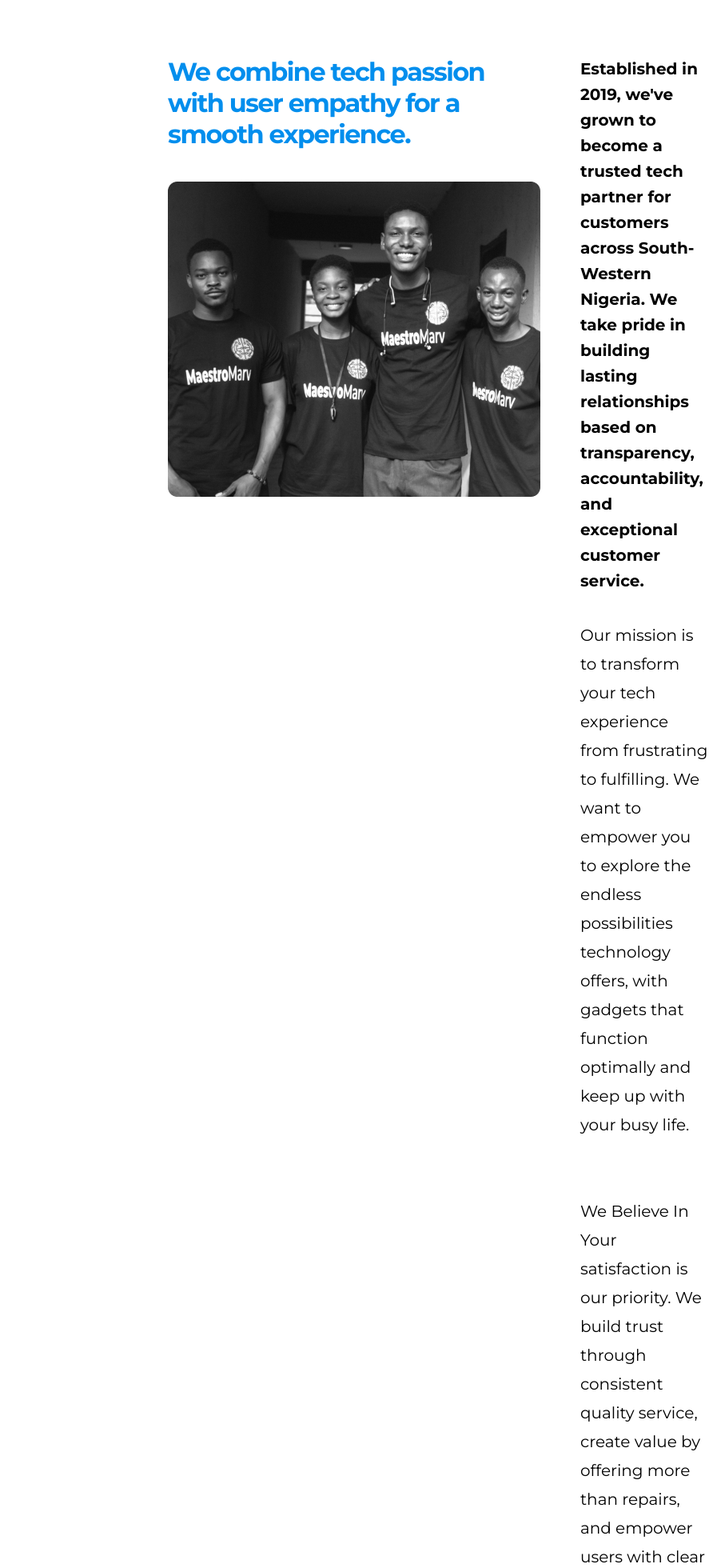
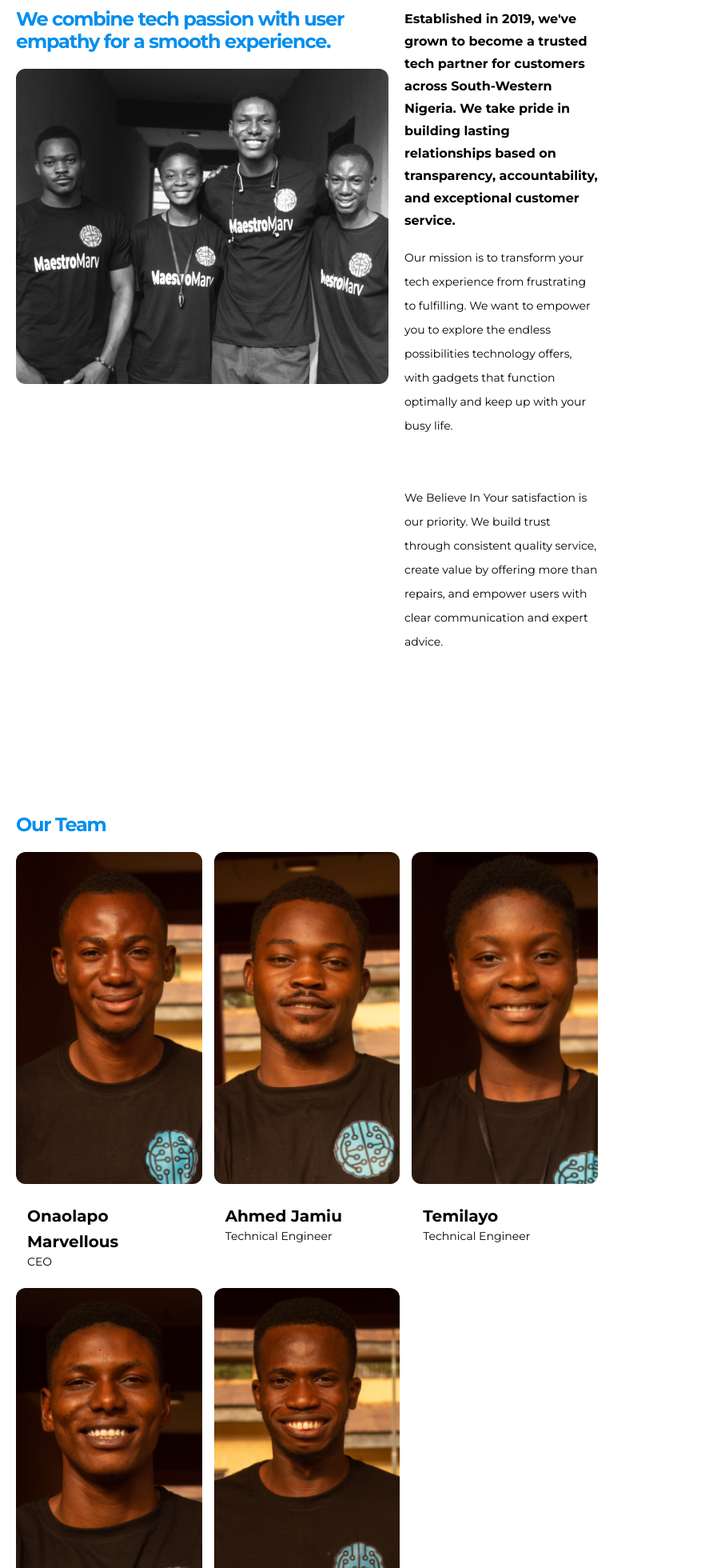
Before and after one commit to greenlife-developer/MaestroMarv, a React (Create React App) app: page /about in a window 768 px wide. Shown: the part 840-2800 px from the top of the page at 80% size, 887 px wide, since content can reach past the window. Built offline with nearby package versions, Linux system fonts and the light colour scheme.

Commit message:
adding desktop view for about, rrepairs and contact

```diff
--- a/src/components/WebHero/hero.css
+++ b/src/components/WebHero/hero.css
@@ -7,9 +7,6 @@
       #000000 127.17%
     ),
     url("../../assets/images/hero-img.svg");
-  /* background-size: cover;  */
-  /* background-position: center; */
-  /* background-repeat: calc(); */
 }
 
 .welcome {
--- a/src/pages/about/about.css
+++ b/src/pages/about/about.css
@@ -82,3 +82,47 @@
   bottom: 25%;
   right: 300px;
 }
+
+
+@media screen and (min-width: 768px) and (max-width: 1024px) {
+  .about_section_1 {
+    padding: 100px 20px 200px;
+    gap: 20px;
+  }
+
+  .about_section_1 .section_1_text_img h3 {
+    font-size: 24px;
+    line-height: 28px;
+    margin-bottom: 20px;
+  }
+
+  .about_section_1 .section_1_text h4 {
+    font-size: 16px;
+    line-height: 28px;
+    margin-bottom: 17px;
+  }
+
+  .about_section_1 .section_1_text p {
+    font-size: 14px;
+    font-weight: 400;
+    line-height: 30px;
+  }
+
+  .about_section_2 {
+    padding: 0 20px 160px;
+    gap: 20px;
+  }
+
+  .about_section_2 h1 {
+    font-size: 24px;
+    line-height: 28px;
+    margin-bottom: 20px;
+  }
+
+  .about_section_2 .team {
+    display: grid;
+    grid-template-columns: 1fr 1fr 1fr;
+    grid-row-gap: 130px;
+    grid-column-gap: 15px;
+  }
+};
--- a/src/pages/contact/contact.css
+++ b/src/pages/contact/contact.css
@@ -126,7 +126,6 @@
   border-radius: 12px;
 }
 
-
 .contact_section_3 {
   width: 100%;
   position: relative;
@@ -145,3 +144,34 @@
   bottom: 30%;
   right: 20%;
 }
+
+@media screen and (min-width: 768px) and (max-width: 1024px) {
+  .contact_section_1 {
+    padding: 120px 20px;
+    gap: 20px;
+  }
+
+  .contact_section_1 .contact_card {
+    gap: 20px;
+    padding: 43px 20px;
+    border-radius: 12px;
+  }
+
+  .contact_section_1 .contact_card h3 {
+    font-size: 18px;
+    line-height: 24px;
+  }
+
+  .contact_section_1 .contact_card p {
+    font-size: 14px;
+    line-height: 21px;
+  }
+
+  .contact_section_2 {
+    padding: 0 20px 130px;
+  }
+
+  .contact_section_3 .contact_cta_card {
+    right: 10%;
+  }
+}
--- a/src/pages/repairs/repairs.css
+++ b/src/pages/repairs/repairs.css
@@ -58,3 +58,35 @@
   bottom: 30%;
   right: 20%;
 }
+
+
+
+
+@media screen and (min-width: 768px) and (max-width: 1024px) {
+  .repairs_section_1 {
+    padding: 100px 20px;
+  }
+
+  .repair_row {
+    margin-bottom: 100px;
+    gap: 20px;
+  }
+
+  .repair_row .repair_row_text h3 {
+    font-size: 24px;
+    line-height: 28px;
+    margin-bottom: 20px;
+  }
+
+  .repair_row .repair_row_text p {
+    font-size: 18px;
+    line-height: 24px;
+    margin-bottom: 50px;
+  }
+
+  .repairs_section_2 .repairs_cta_card {
+    bottom: 30%;
+    right: 10%;
+  }
+
+}
```
Also changed, not shown: src/pages/about/About.jsx (line endings or trailing spaces), src/pages/contact/Contact.jsx (line endings or trailing spaces), src/pages/repairs/Repairs.jsx (line endings or trailing spaces). Lines whose indentation alone changed are shown as unchanged.
